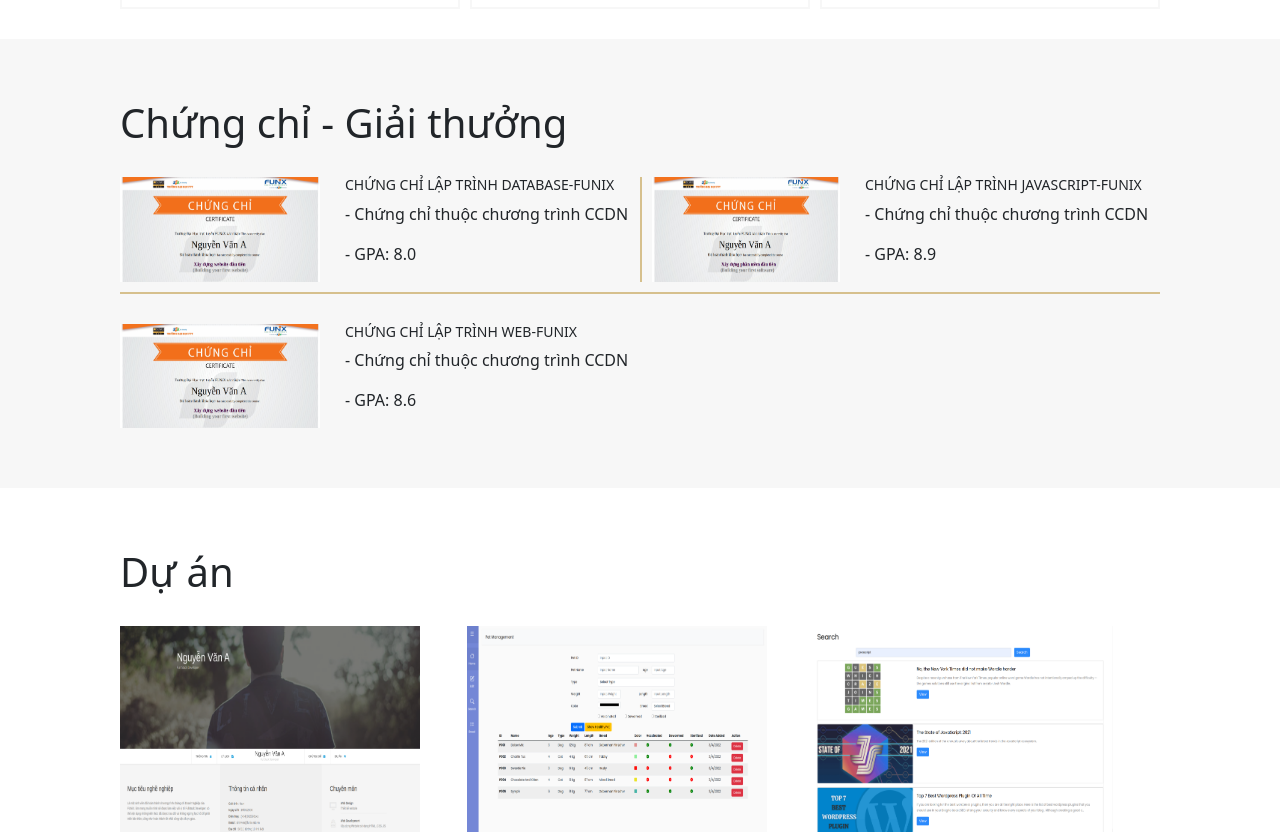
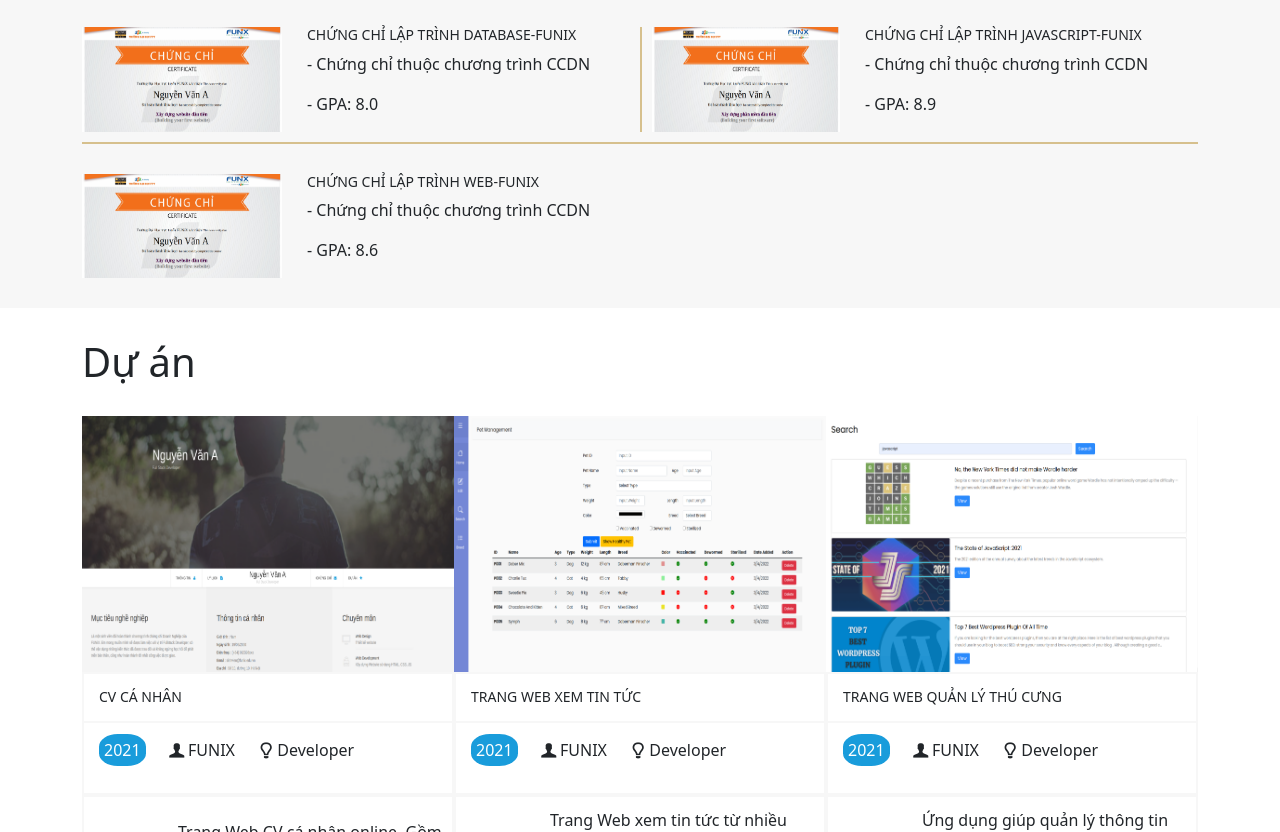
Before and after one commit to TaiTVFX22063/Assignment-03, a plain HTML site: page index.html in a window 1280 px wide. Shown: the part 1968-2800 px from the top of the page. Drawn offline with nearby package versions, Linux system fonts and the light colour scheme.

Commit message:
Add files via upload

```diff
--- a/css/laptop.css
+++ b/css/laptop.css
@@ -6,13 +6,10 @@
 .bg-grey {
     background: #f7f7f7;
 }
-section > .container{
-    width: 1170px;
-    margin: auto;
-    padding: 30px 50px;
-}
+
 body{
-      margin:0px auto;
+    margin: 0px auto;
+	padding: 0px;
 }
 
         /* SET navbar & img */
@@ -181,7 +178,7 @@ h5{
 }
         /* SET Project */
 .container-project img{
-    width: 300px;
+    width: 100%;
 }
 .container-project{
     display: grid;
```
Also changed, not shown: digital-cv.html (+0 -4 lines).
